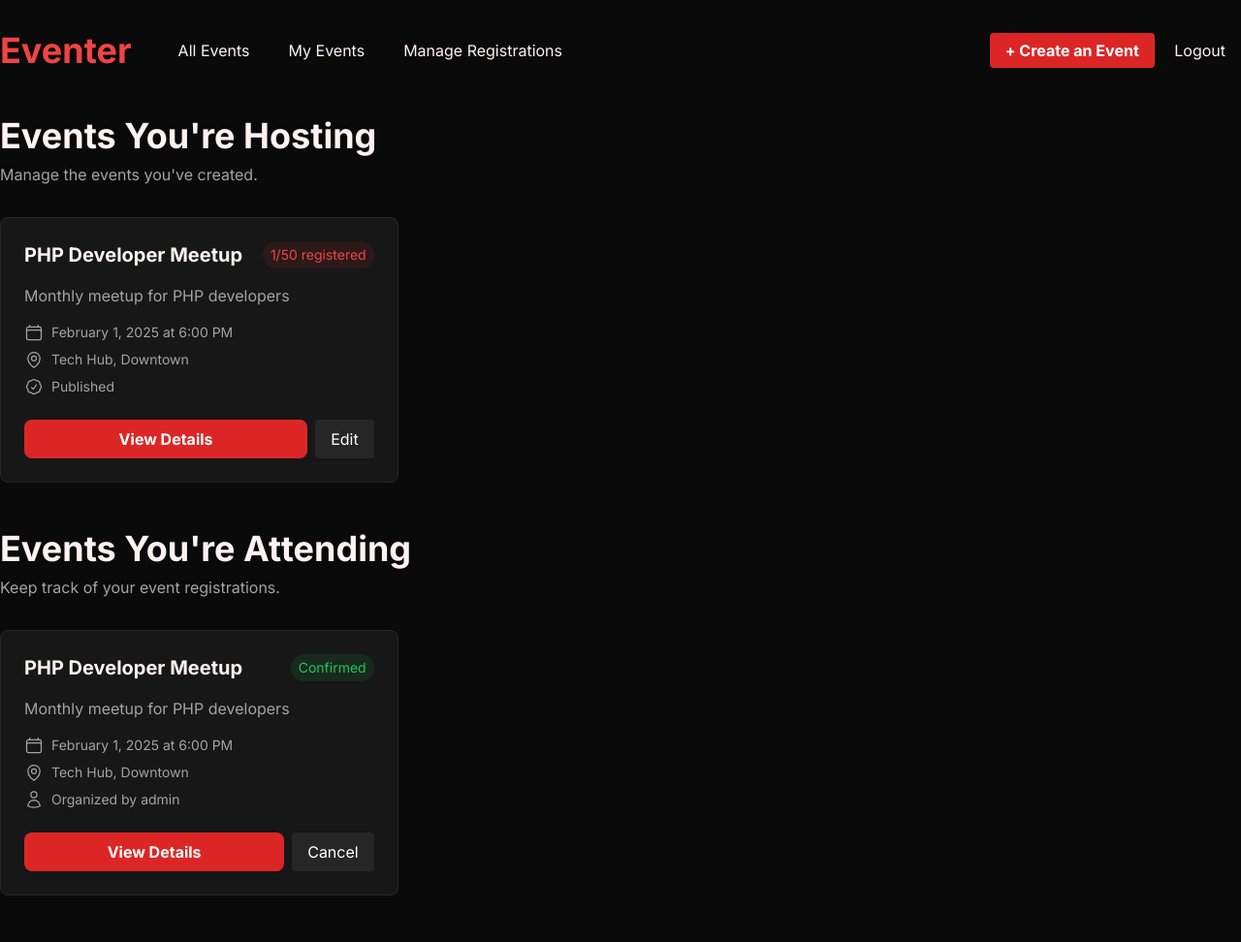
After one commit to jasperket/Eventer, a PHP site: page /user-events.php in a window 1280 px wide. The commit adds this page. Shown: the whole page at 97% size. Run offline with PHP 8.4, Linux system fonts and the light colour scheme; a user stored in the database is signed in; data comes from the database, SQL or seed files in the repository; some libraries are stand-ins or nearby versions.

Commit message:
Added user-events.php

```diff
--- a/includes/Event.php
+++ b/includes/Event.php
@@ -28,6 +28,60 @@ class Event
             return $stmt->fetchAll();
         } catch (PDOException $e) {
             $this->errors['database'] = 'Error fetching events: ' . $e->getMessage();
+            return false;
+        }
+    }
+
+    public function getHostedEvents($userId)
+    {
+        try {
+            $query = "SELECT e.*, u.username as creator_name,
+                     (SELECT COUNT(*) FROM registrations WHERE event_id = e.id AND status != 'cancelled') as registered_count
+                     FROM events e
+                     JOIN users u ON e.creator_id = u.id
+                     WHERE e.creator_id = ?
+                     ORDER BY
+                        CASE
+                            WHEN e.status = 'published' AND e.event_date > NOW() THEN 1
+                            WHEN e.status = 'draft' THEN 2
+                            ELSE 3
+                        END,
+                        e.event_date DESC";
+
+            $stmt = $this->db->prepare($query);
+            $stmt->execute([$userId]);
+
+            return $stmt->fetchAll();
+        } catch (PDOException $e) {
+            $this->errors['database'] = 'Error fetching hosted events: ' . $e->getMessage();
+            return false;
+        }
+    }
+
+    public function getRegisteredEvents($userId)
+    {
+        try {
+            $query = "SELECT e.*, u.username as creator_name,
+                     (SELECT COUNT(*) FROM registrations WHERE event_id = e.id AND status != 'cancelled') as registered_count,
+                     r.status as registration_status
+                     FROM events e
+                     JOIN users u ON e.creator_id = u.id
+                     JOIN registrations r ON e.id = r.event_id
+                     WHERE r.user_id = ?
+                     ORDER BY
+                        CASE
+                            WHEN e.event_date > NOW() AND r.status IN ('confirmed', 'pending', 'waitlisted') THEN 1
+                            WHEN e.event_date > NOW() AND r.status = 'cancelled' THEN 2
+                            ELSE 3
+                        END,
+                        e.event_date DESC";
+
+            $stmt = $this->db->prepare($query);
+            $stmt->execute([$userId]);
+
+            return $stmt->fetchAll();
+        } catch (PDOException $e) {
+            $this->errors['database'] = 'Error fetching registered events: ' . $e->getMessage();
             return false;
         }
     }
--- /dev/null
+++ b/user-events.php
@@ -0,0 +1,203 @@
+<?php
+session_start();
+
+// Redirect if not logged in
+if (!isset($_SESSION['user_id'])) {
+    header('Location: login.php');
+    exit();
+}
+
+require_once 'includes/Event.php';
+
+$event = new Event();
+$hostedEvents = $event->getHostedEvents($_SESSION['user_id']);
+$registeredEvents = $event->getRegisteredEvents($_SESSION['user_id']);
+$errors = $event->getErrors();
+
+require_once 'includes/nav-auth.php';
+?>
+
+<main class="py-12">
+    <?php if (isset($_SESSION['success'])): ?>
+        <div class="mb-6 bg-green-500/10 border border-green-500 text-green-500 px-4 py-2 rounded">
+            <?php
+            echo htmlspecialchars($_SESSION['success']);
+            unset($_SESSION['success']);
+            ?>
+        </div>
+    <?php endif; ?>
+
+    <?php if (isset($_SESSION['error'])): ?>
+        <div class="mb-6 bg-red-500/10 border border-red-500 text-red-500 px-4 py-2 rounded">
+            <?php
+            echo htmlspecialchars($_SESSION['error']);
+            unset($_SESSION['error']);
+            ?>
+        </div>
+    <?php endif; ?>
+
+    <?php if (isset($errors['database'])): ?>
+        <div class="mb-6 bg-red-500/10 border border-red-500 text-red-500 px-4 py-2 rounded">
+            <?php echo htmlspecialchars($errors['database']); ?>
+        </div>
+    <?php endif; ?>
+
+    <!-- Hosted Events Section -->
+    <section class="mb-12">
+        <div class="mb-8">
+            <h1 class="text-4xl font-bold">Events You're Hosting</h1>
+            <p class="mt-2 text-neutral-400">Manage the events you've created.</p>
+        </div>
+
+        <?php if (empty($hostedEvents)): ?>
+            <div class="text-center py-12 bg-neutral-900 rounded-lg">
+                <h2 class="text-2xl font-bold text-neutral-400">You haven't created any events yet</h2>
+                <p class="mt-2 text-neutral-500">
+                    <a href="create-event.php" class="text-red-500 hover:underline">Create your first event</a>
+                </p>
+            </div>
+        <?php else: ?>
+            <div class="grid grid-cols-3 gap-6">
+                <?php foreach ($hostedEvents as $event): ?>
+                    <div class="bg-neutral-900 rounded-lg overflow-hidden border border-neutral-800 hover:border-red-600 transition-colors">
+                        <div class="p-6">
+                            <div class="flex justify-between items-start mb-4">
+                                <h3 class="text-xl font-bold truncate flex-1"><?php echo htmlspecialchars($event['title']); ?></h3>
+                                <span class="px-2 py-1 bg-red-600/10 text-red-500 text-sm rounded-full whitespace-nowrap ml-2">
+                                    <?php echo $event['registered_count']; ?>/<?php echo $event['capacity']; ?> registered
+                                </span>
+                            </div>
+
+                            <p class="text-neutral-400 mb-4 line-clamp-3"><?php echo htmlspecialchars($event['description']); ?></p>
+
+                            <div class="space-y-2 text-sm text-neutral-400">
+                                <div class="flex items-center gap-2">
+                                    <svg xmlns="http://www.w3.org/2000/svg" fill="none" viewBox="0 0 24 24" stroke-width="1.5" stroke="currentColor" class="w-5 h-5 shrink-0">
+                                        <path stroke-linecap="round" stroke-linejoin="round" d="M6.75 3v2.25M17.25 3v2.25M3 18.75V7.5a2.25 2.25 0 0 1 2.25-2.25h13.5A2.25 2.25 0 0 1 21 7.5v11.25m-18 0A2.25 2.25 0 0 0 5.25 21h13.5A2.25 2.25 0 0 0 21 18.75m-18 0v-7.5A2.25 2.25 0 0 1 5.25 9h13.5A2.25 2.25 0 0 1 21 11.25v7.5" />
+                                    </svg>
+                                    <span class="truncate"><?php echo date('F j, Y \a\t g:i A', strtotime($event['event_date'])); ?></span>
+                                </div>
+
+                                <div class="flex items-center gap-2">
+                                    <svg xmlns="http://www.w3.org/2000/svg" fill="none" viewBox="0 0 24 24" stroke-width="1.5" stroke="currentColor" class="w-5 h-5 shrink-0">
+                                        <path stroke-linecap="round" stroke-linejoin="round" d="M15 10.5a3 3 0 1 1-6 0 3 3 0 0 1 6 0Z" />
+                                        <path stroke-linecap="round" stroke-linejoin="round" d="M19.5 10.5c0 7.142-7.5 11.25-7.5 11.25S4.5 17.642 4.5 10.5a7.5 7.5 0 1 1 15 0Z" />
+                                    </svg>
+                                    <span class="truncate"><?php echo htmlspecialchars($event['location']); ?></span>
+                                </div>
+
+                                <div class="flex items-center gap-2">
+                                    <svg xmlns="http://www.w3.org/2000/svg" fill="none" viewBox="0 0 24 24" stroke-width="1.5" stroke="currentColor" class="w-5 h-5 shrink-0">
+                                        <path stroke-linecap="round" stroke-linejoin="round" d="M9 12.75 11.25 15 15 9.75M21 12c0 1.268-.63 2.39-1.593 3.068a3.745 3.745 0 0 1-1.043 3.296 3.745 3.745 0 0 1-3.296 1.043A3.745 3.745 0 0 1 12 21c-1.268 0-2.39-.63-3.068-1.593a3.746 3.746 0 0 1-3.296-1.043 3.745 3.745 0 0 1-1.043-3.296A3.745 3.745 0 0 1 3 12c0-1.268.63-2.39 1.593-3.068a3.745 3.745 0 0 1 1.043-3.296 3.746 3.746 0 0 1 3.296-1.043A3.746 3.746 0 0 1 12 3c1.268 0 2.39.63 3.068 1.593a3.746 3.746 0 0 1 3.296 1.043 3.746 3.746 0 0 1 1.043 3.296A3.745 3.745 0 0 1 21 12Z" />
+                                    </svg>
+                                    <span class="capitalize"><?php echo htmlspecialchars($event['status']); ?></span>
+                                </div>
+                            </div>
+
+                            <div class="mt-6 flex gap-2">
+                                <a href="event.php?id=<?php echo $event['id']; ?>"
+                                    class="flex-1 bg-red-600 text-center text-white font-bold py-2 rounded-lg hover:bg-red-500">
+                                    View Details
+                                </a>
+                                <a href="edit-event.php?id=<?php echo $event['id']; ?>"
+                                    class="px-4 py-2 bg-neutral-800 text-white rounded hover:bg-neutral-700">
+                                    Edit
+                                </a>
+                            </div>
+                        </div>
+                    </div>
+                <?php endforeach; ?>
+            </div>
+        <?php endif; ?>
+    </section>
+
+    <!-- Registered Events Section -->
+    <section>
+        <div class="mb-8">
+            <h1 class="text-4xl font-bold">Events You're Attending</h1>
+            <p class="mt-2 text-neutral-400">Keep track of your event registrations.</p>
+        </div>
+
+        <?php if (empty($registeredEvents)): ?>
+            <div class="text-center py-12 bg-neutral-900 rounded-lg">
+                <h2 class="text-2xl font-bold text-neutral-400">You haven't registered for any events</h2>
+                <p class="mt-2 text-neutral-500">
+                    <a href="events.php" class="text-red-500 hover:underline">Browse available events</a>
+                </p>
+            </div>
+        <?php else: ?>
+            <div class="grid grid-cols-3 gap-6">
+                <?php foreach ($registeredEvents as $event): ?>
+                    <div class="bg-neutral-900 rounded-lg overflow-hidden border border-neutral-800 hover:border-red-600 transition-colors">
+                        <div class="p-6">
+                            <div class="flex justify-between items-start mb-4">
+                                <h3 class="text-xl font-bold truncate flex-1"><?php echo htmlspecialchars($event['title']); ?></h3>
+                                <span class="px-2 py-1 text-sm rounded-full whitespace-nowrap ml-2 capitalize
+                                           <?php echo match ($event['registration_status']) {
+                                                'confirmed' => 'bg-green-500/10 text-green-500',
+                                                'pending' => 'bg-yellow-500/10 text-yellow-500',
+                                                'waitlisted' => 'bg-blue-500/10 text-blue-500',
+                                                'cancelled' => 'bg-neutral-500/10 text-neutral-500',
+                                                default => 'bg-neutral-500/10 text-neutral-500'
+                                            }; ?>">
+                                    <?php echo htmlspecialchars($event['registration_status']); ?>
+                                </span>
+                            </div>
+
+                            <p class="text-neutral-400 mb-4 line-clamp-3"><?php echo htmlspecialchars($event['description']); ?></p>
+
+                            <div class="space-y-2 text-sm text-neutral-400">
+                                <div class="flex items-center gap-2">
+                                    <svg xmlns="http://www.w3.org/2000/svg" fill="none" viewBox="0 0 24 24" stroke-width="1.5" stroke="currentColor" class="w-5 h-5 shrink-0">
+                                        <path stroke-linecap="round" stroke-linejoin="round" d="M6.75 3v2.25M17.25 3v2.25M3 18.75V7.5a2.25 2.25 0 0 1 2.25-2.25h13.5A2.25 2.25 0 0 1 21 7.5v11.25m-18 0A2.25 2.25 0 0 0 5.25 21h13.5A2.25 2.25 0 0 0 21 18.75m-18 0v-7.5A2.25 2.25 0 0 1 5.25 9h13.5A2.25 2.25 0 0 1 21 11.25v7.5" />
+                                    </svg>
+                                    <span class="truncate"><?php echo date('F j, Y \a\t g:i A', strtotime($event['event_date'])); ?></span>
+                                </div>
+
+                                <div class="flex items-center gap-2">
+                                    <svg xmlns="http://www.w3.org/2000/svg" fill="none" viewBox="0 0 24 24" stroke-width="1.5" stroke="currentColor" class="w-5 h-5 shrink-0">
+                                        <path stroke-linecap="round" stroke-linejoin="round" d="M15 10.5a3 3 0 1 1-6 0 3 3 0 0 1 6 0Z" />
+                                        <path stroke-linecap="round" stroke-linejoin="round" d="M19.5 10.5c0 7.142-7.5 11.25-7.5 11.25S4.5 17.642 4.5 10.5a7.5 7.5 0 1 1 15 0Z" />
+                                    </svg>
+                                    <span class="truncate"><?php echo htmlspecialchars($event['location']); ?></span>
+                                </div>
+
+                                <div class="flex items-center gap-2">
+                                    <svg xmlns="http://www.w3.org/2000/svg" fill="none" viewBox="0 0 24 24" stroke-width="1.5" stroke="currentColor" class="w-5 h-5 shrink-0">
+                                        <path stroke-linecap="round" stroke-linejoin="round" d="M15.75 6a3.75 3.75 0 1 1-7.5 0 3.75 3.75 0 0 1 7.5 0ZM4.501 20.118a7.5 7.5 0 0 1 14.998 0A17.933 17.933 0 0 1 12 21.75c-2.676 0-5.216-.584-7.499-1.632Z" />
+                                    </svg>
+                                    <span class="truncate">Organized by <?php echo htmlspecialchars($event['creator_name']); ?></span>
+                                </div>
+                            </div>
+
+                            <div class="mt-6">
+                                <?php if ($event['registration_status'] !== 'cancelled'): ?>
+                                    <form action="cancel-registration.php" method="post"
+                                        onsubmit="return confirm('Are you sure you want to cancel your registration?');">
+                                        <input type="hidden" name="event_id" value="<?php echo $event['id']; ?>">
+                                        <div class="flex gap-2">
+                                            <a href="event.php?id=<?php echo $event['id']; ?>"
+                                                class="flex-1 bg-red-600 text-center text-white font-bold py-2 rounded-lg hover:bg-red-500">
+                                                View Details
+                                            </a>
+                                            <button type="submit" class="px-4 py-2 bg-neutral-800 text-white rounded hover:bg-neutral-700">
+                                                Cancel
+                                            </button>
+                                        </div>
+                                    </form>
+                                <?php else: ?>
+                                    <a href="event.php?id=<?php echo $event['id']; ?>"
+                                        class="block w-full bg-red-600 text-center text-white font-bold py-2 rounded-lg hover:bg-red-500">
+                                        View Details
+                                    </a>
+                                <?php endif; ?>
+                            </div>
+                        </div>
+                    </div>
+                <?php endforeach; ?>
+            </div>
+        <?php endif; ?>
+    </section>
+</main>
+
+<?php require_once 'includes/footer.php' ?>
```
